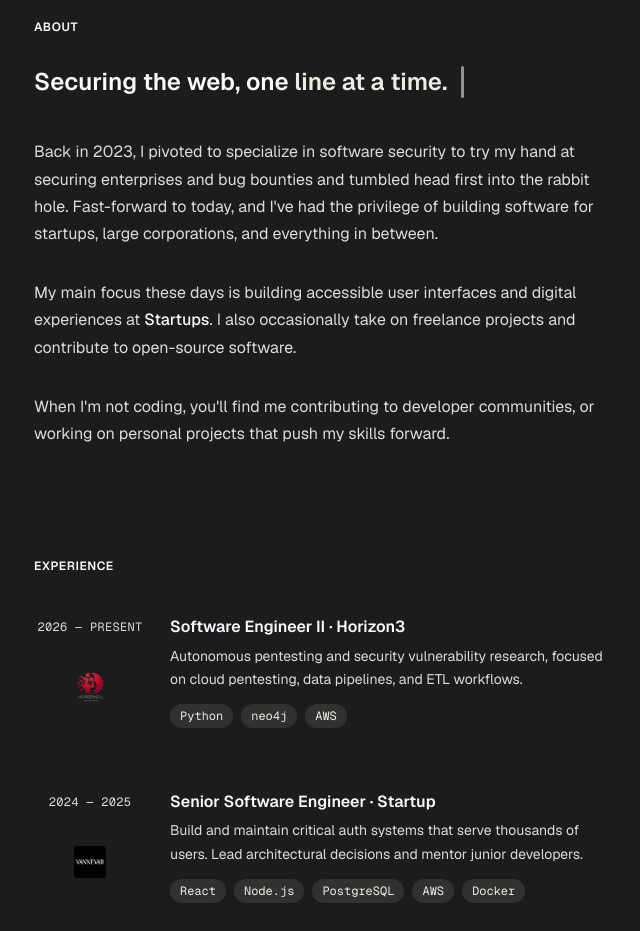
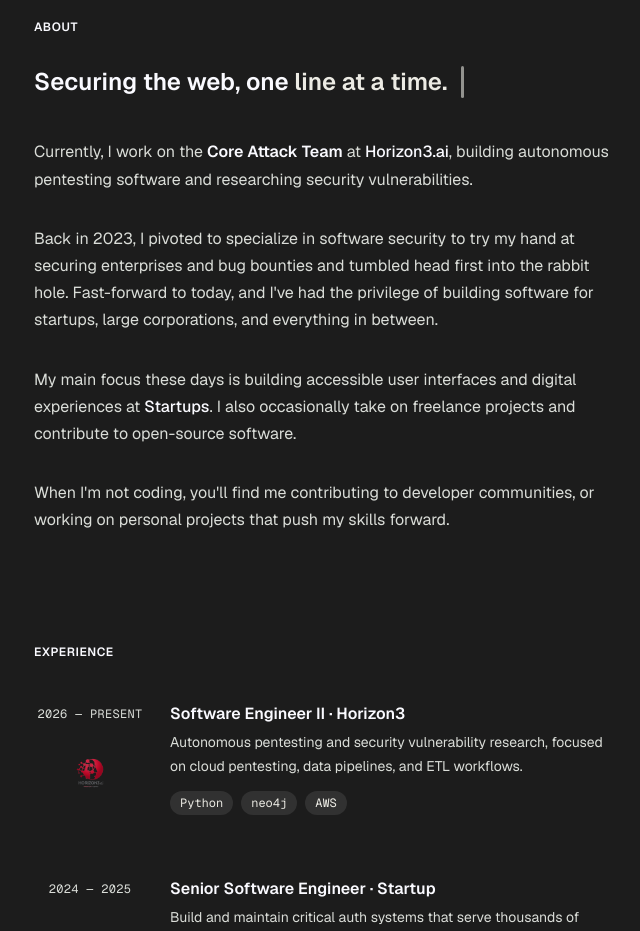
Before and after one commit to coreycasmedes/ui, a React (Vite) app: page /#/ in a window 1280 px wide. Shown: the part 860-1791 px from the top of the page, without its empty margins (318-958 px from the left). Built offline with nearby package versions, Linux system fonts and the light colour scheme.

Commit message:
chore: update about h3

```diff
--- a/src/components/home/Home.tsx
+++ b/src/components/home/Home.tsx
@@ -129,6 +129,23 @@
 
           <div className="space-y-4 text-secondary leading-relaxed">
             <p>
+              Currently, I work on the{" "}
+              <span className="text-primary font-semibold">
+                Core Attack Team
+              </span>{" "}
+              at{" "}
+              <a
+                href="https://horizon3.ai/"
+                target="_blank"
+                rel="noopener noreferrer"
+                className="text-primary hover:text-accent transition-colors font-medium"
+              >
+                Horizon3.ai
+              </a>
+              , building autonomous pentesting software and researching security
+              vulnerabilities.
+            </p>
+            <p>
               Back in 2023, I pivoted to specialize in software security to try
               my hand at securing enterprises and bug bounties and tumbled head
               first into the rabbit hole. Fast-forward to today, and I've had
```
